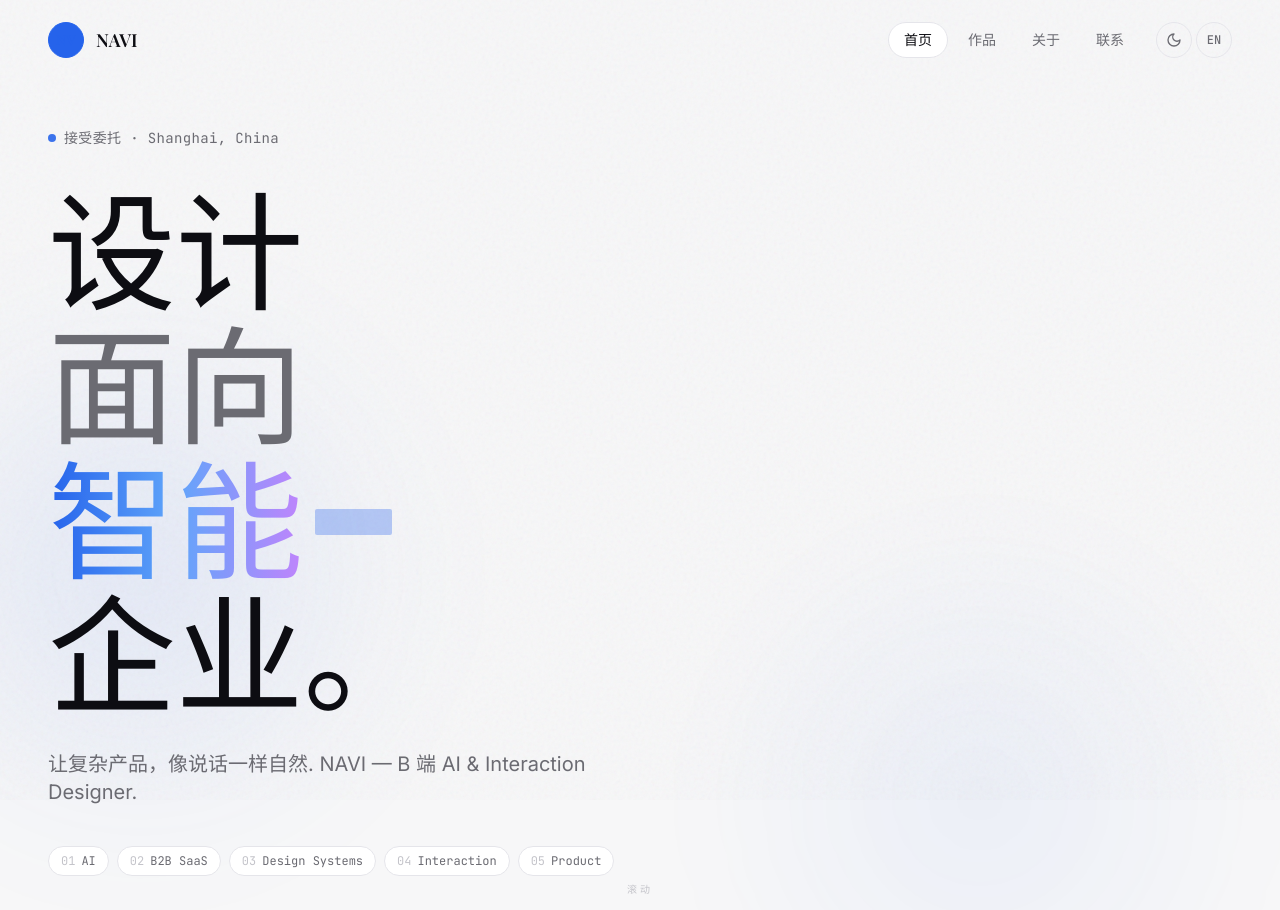
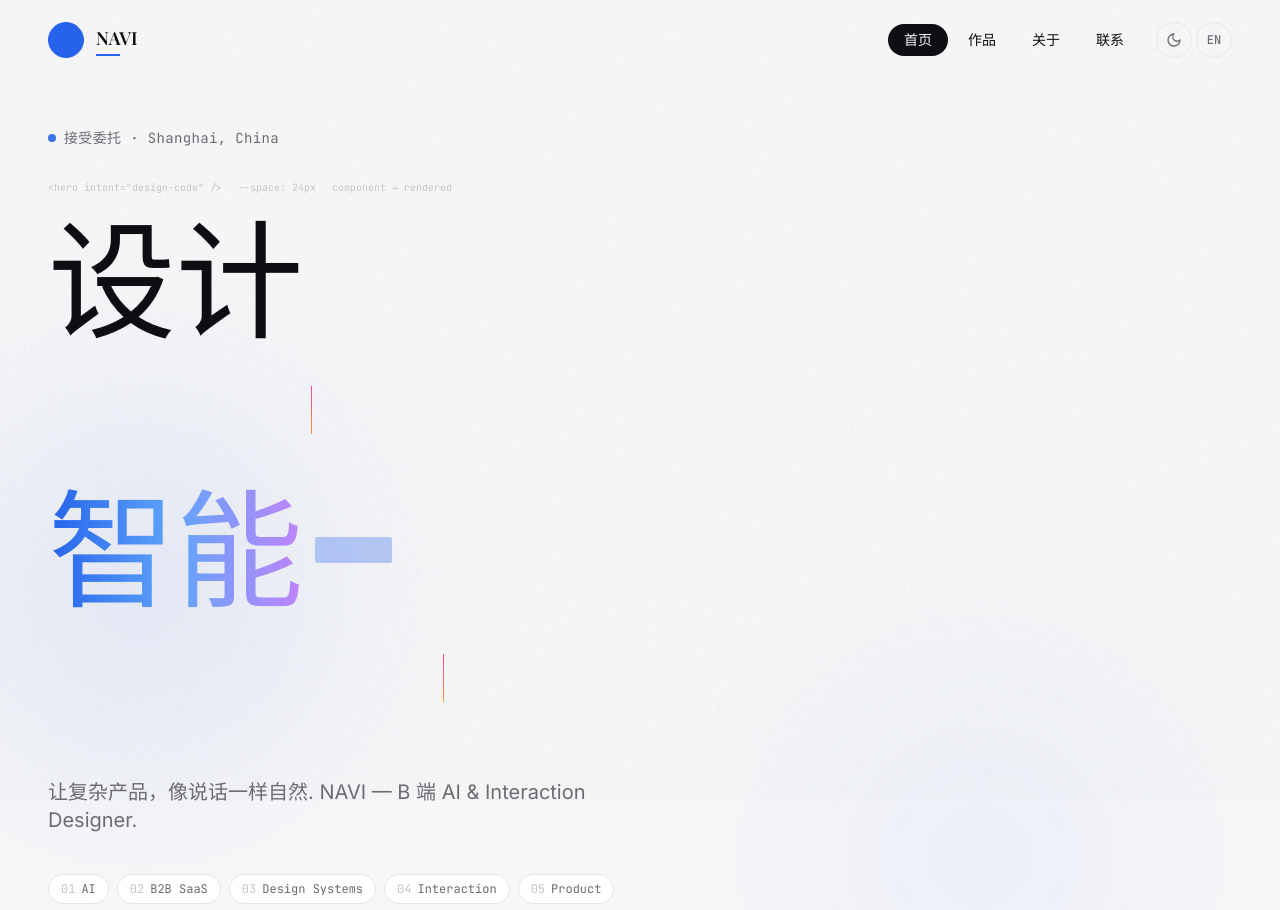
Before and after one commit to lmh15210100307-ui/portfolio, a React (Vite) app: page / in a window 1280 px wide. Shown: the top 910 px of the page. Built offline with nearby package versions, Linux system fonts and the light colour scheme.

Commit message:
style: Header pill + Hero fanstudio 风格装饰

```diff
--- a/src/components/Home/Hero.tsx
+++ b/src/components/Home/Hero.tsx
@@ -26,6 +26,17 @@ export default function Hero() {
           </span>
         </motion.div>
 
+        <motion.div
+          initial={{ opacity: 0 }}
+          animate={{ opacity: 1 }}
+          transition={{ duration: 0.6, ease: [0.16, 1, 0.3, 1], delay: 0.05 }}
+          className="mb-3 flex items-center gap-4 font-mono text-[10px] text-foreground-subtle/60 select-none pointer-events-none opacity-50"
+        >
+          <span>&lt;hero intent="design-code" /&gt;</span>
+          <span className="hidden sm:inline">--space: 24px</span>
+          <span className="hidden md:inline">component → rendered</span>
+        </motion.div>
+
         <motion.h1
           initial={{ opacity: 0, y: 30 }}
           animate={{ opacity: 1, y: 0 }}
@@ -35,8 +46,13 @@ export default function Hero() {
           <span className="block text-[clamp(2.25rem,12vw,8rem)]">
             {t.hero.line1}
           </span>
-          <span className="block text-[clamp(2.25rem,12vw,8rem)] text-foreground-muted">
+          <span className="block text-[clamp(2.25rem,12vw,8rem)] text-foreground-muted flex items-baseline gap-0">
+            <span
+              style={{ WebkitTextStroke: "1.5px currentColor", color: "transparent" }}
+            >
               {t.hero.line2}
+            </span>
+            <span className="mx-2 inline-block w-px h-8 md:h-12 bg-gradient-to-b from-pink-500 to-orange-400 self-center flex-shrink-0" />
           </span>
           <span className="block text-[clamp(2.25rem,12vw,8rem)] relative break-words">
             <span className="bg-gradient-to-r from-accent via-blue-400 to-purple-400 bg-clip-text text-transparent">
@@ -51,8 +67,13 @@ export default function Hero() {
               />
             </span>
           </span>
-          <span className="block text-[clamp(2.25rem,12vw,8rem)]">
+          <span className="block text-[clamp(2.25rem,12vw,8rem)] flex items-baseline">
+            <span
+              style={{ WebkitTextStroke: "1.5px currentColor", color: "transparent" }}
+            >
               {t.hero.line4}
+            </span>
+            <span className="ml-3 inline-block w-px h-8 md:h-12 bg-gradient-to-b from-pink-500 to-orange-400 self-center flex-shrink-0" />
           </span>
         </motion.h1>
 
@@ -86,24 +107,35 @@ export default function Hero() {
           initial={{ opacity: 0, y: 20 }}
           animate={{ opacity: 1, y: 0 }}
           transition={{ duration: 0.6, ease: [0.16, 1, 0.3, 1], delay: 0.8 }}
-          className="mt-12 flex flex-wrap items-center gap-4"
+          className="mt-12"
         >
+          <div className="relative inline-block">
+            <div className="absolute inset-0 rounded-2xl bg-gradient-to-r from-pink-500/60 via-orange-400/60 to-purple-500/60 blur-[1px]" />
+            <div className="relative bg-background rounded-2xl border border-border/80 px-5 py-4 flex items-center gap-4">
+              <div className="w-9 h-9 rounded-full bg-foreground text-background flex items-center justify-center text-xs font-bold flex-shrink-0">AI</div>
+              <div className="flex flex-col">
+                <span className="text-sm font-medium">{t.hero.ctaIntro}</span>
+              </div>
+              <div className="flex flex-wrap items-center gap-2 ml-auto">
                 <a
                   href="#work"
-            className="group inline-flex items-center gap-2 rounded-button bg-foreground text-background px-6 py-3 font-medium text-sm hover:bg-accent hover:text-foreground transition-all"
+                  className="group inline-flex items-center gap-2 rounded-button bg-foreground text-background px-5 py-2.5 font-medium text-sm hover:bg-accent hover:text-foreground transition-all"
                 >
                   {t.hero.ctaWork}
                   <ArrowUpRight
-              size={16}
+                    size={14}
                     className="transition-transform group-hover:translate-x-0.5 group-hover:-translate-y-0.5"
                   />
                 </a>
                 <a
                   href={`mailto:${site.email}`}
-            className="group inline-flex items-center gap-2 rounded-button border border-border text-foreground px-6 py-3 font-medium text-sm hover:border-accent hover:text-accent transition-all"
+                  className="group inline-flex items-center gap-2 rounded-button border border-border text-foreground px-5 py-2.5 font-medium text-sm hover:border-accent hover:text-accent transition-all"
                 >
                   {t.hero.ctaContact}
                 </a>
+              </div>
+            </div>
+          </div>
         </motion.div>
 
         <motion.div
--- a/src/components/Layout/Header.tsx
+++ b/src/components/Layout/Header.tsx
@@ -1,5 +1,5 @@
 import { useState, useEffect } from "react";
-import { Link, NavLink } from "react-router-dom";
+import { Link, NavLink, useLocation } from "react-router-dom";
 import { motion, AnimatePresence } from "framer-motion";
 import { Menu, X, Sun, Moon, Globe } from "lucide-react";
 import { useAdminStore } from "@/store/admin";
@@ -10,6 +10,7 @@ export default function Header() {
   const site = useAdminStore((s) => s.site);
   const { mode, toggle: toggleTheme, isDark } = useTheme();
   const { lang, toggle: toggleLang, t, pick } = useI18n();
+  const location = useLocation();
   const [scrolled, setScrolled] = useState(false);
   const [mobileOpen, setMobileOpen] = useState(false);
 
@@ -35,105 +36,43 @@ export default function Header() {
           <div className="w-9 h-9 rounded-card bg-accent/10 border border-accent/30 flex items-center justify-center font-display font-bold text-accent text-sm transition-all group-hover:bg-accent group-hover:text-background">
             {pick(site.initials)}
           </div>
-          <span className="font-display font-semibold text-lg hidden sm:block">
+          <span className="font-display font-semibold text-lg hidden sm:block after:content-[''] after:block after:w-6 after:h-0.5 after:bg-accent after:mt-0.5">
             {pick(site.name)}
           </span>
         </Link>
 
         <nav className="hidden md:flex items-center gap-1">
-          <NavLink
-            to="/"
-            end
-            className={({ isActive }) =>
-              `relative px-4 py-2 rounded-pill text-sm font-medium transition-all ${
-                isActive
-                  ? "text-foreground"
-                  : "text-foreground-muted hover:text-foreground"
-              }`
-            }
-          >
-            {({ isActive }) => (
-              <>
-                {t.nav.home}
+          {[
+            { to: "/", end: true, label: t.nav.home },
+            { to: "/work", label: t.nav.work },
+            { to: "/about", label: t.nav.about },
+            { to: "/contact", label: t.nav.contact },
+          ].map((item) => {
+            const isActive = item.end
+              ? location.pathname === item.to
+              : location.pathname.startsWith(item.to);
+            return (
+              <NavLink
+                key={item.to}
+                to={item.to}
+                end={item.end}
+                className={`relative text-sm font-medium transition-all rounded-full px-4 py-1.5 ${
+                  isActive
+                    ? "text-background"
+                    : "text-foreground hover:text-accent"
+                }`}
+              >
+                {item.label}
                 {isActive && (
                   <motion.div
                     layoutId="nav-pill"
-                    className="absolute inset-0 bg-background-card border border-border rounded-pill -z-10"
+                    className="absolute inset-0 bg-foreground rounded-full -z-10"
                     transition={{ type: "spring", bounce: 0.25 }}
                   />
                 )}
-              </>
-            )}
-          </NavLink>
-          <NavLink
-            to="/work"
-            className={({ isActive }) =>
-              `relative px-4 py-2 rounded-pill text-sm font-medium transition-all ${
-                isActive
-                  ? "text-foreground"
-                  : "text-foreground-muted hover:text-foreground"
-              }`
-            }
-          >
-            {({ isActive }) => (
-              <>
-                {t.nav.work}
-                {isActive && (
-                  <motion.div
-                    layoutId="nav-pill"
-                    className="absolute inset-0 bg-background-card border border-border rounded-pill -z-10"
-                    transition={{ type: "spring", bounce: 0.25 }}
-                  />
-                )}
-              </>
-            )}
-          </NavLink>
-          <NavLink
-            to="/about"
-            className={({ isActive }) =>
-              `relative px-4 py-2 rounded-pill text-sm font-medium transition-all ${
-                isActive
-                  ? "text-foreground"
-                  : "text-foreground-muted hover:text-foreground"
-              }`
-            }
-          >
-            {({ isActive }) => (
-              <>
-                {t.nav.about}
-                {isActive && (
-                  <motion.div
-                    layoutId="nav-pill"
-                    className="absolute inset-0 bg-background-card border border-border rounded-pill -z-10"
-                    transition={{ type: "spring", bounce: 0.25 }}
-                  />
-                )}
-              </>
-            )}
-          </NavLink>
-          <NavLink
-            to="/contact"
-            className={({ isActive }) =>
-              `relative px-4 py-2 rounded-pill text-sm font-medium transition-all ${
-                isActive
-                  ? "text-foreground"
-                  : "text-foreground-muted hover:text-foreground"
-              }`
-            }
-          >
-            {({ isActive }) => (
-              <>
-                {t.nav.contact}
-                {isActive && (
-                  <motion.div
-                    layoutId="nav-pill"
-                    className="absolute inset-0 bg-background-card border border-border rounded-pill -z-10"
-                    transition={{ type: "spring", bounce: 0.25 }}
-                  />
-                )}
-              </>
-            )}
-          </NavLink>
+              </NavLink>
+            );
+          })}
 
           <div className="ml-3 flex items-center gap-1">
             <button
--- a/src/config/i18n.ts
+++ b/src/config/i18n.ts
@@ -16,6 +16,7 @@ export interface Dict {
     line2: string;
     line3: string;
     line4: string;
+    ctaIntro: string;
     ctaWork: string;
     ctaContact: string;
     scroll: string;
@@ -322,6 +323,7 @@ export const translations: Record<Lang, Dict> = {
       line2: "面向",
       line3: "智能",
       line4: "企业。",
+      ctaIntro: "正在打造 AI 原生的 B 端产品体验",
       ctaWork: "查看精选作品",
       ctaContact: "联系我",
       scroll: "滚动",
@@ -659,6 +661,7 @@ export const translations: Record<Lang, Dict> = {
       line2: "for the",
       line3: "intelligent",
       line4: "enterprise.",
+      ctaIntro: "Crafting AI-native product experiences",
       ctaWork: "View Selected Work",
       ctaContact: "Get in Touch",
       scroll: "Scroll",
--- a/src/index.css
+++ b/src/index.css
@@ -24,6 +24,24 @@
 @tailwind base;
 @tailwind components;
 @tailwind utilities;
+
+@layer utilities {
+  .card-gradient-border {
+    position: relative;
+  }
+  .card-gradient-border::before {
+    content: "";
+    position: absolute;
+    inset: 0;
+    border-radius: inherit;
+    padding: 1px;
+    background: linear-gradient(90deg, #ec4899, #fb923c, #a855f7);
+    -webkit-mask: linear-gradient(#000 0 0) content-box, linear-gradient(#000 0 0);
+    -webkit-mask-composite: xor;
+    mask-composite: exclude;
+    pointer-events: none;
+  }
+}
 
 :root,
 html.dark {
```
Lines whose indentation alone changed are shown as unchanged.
